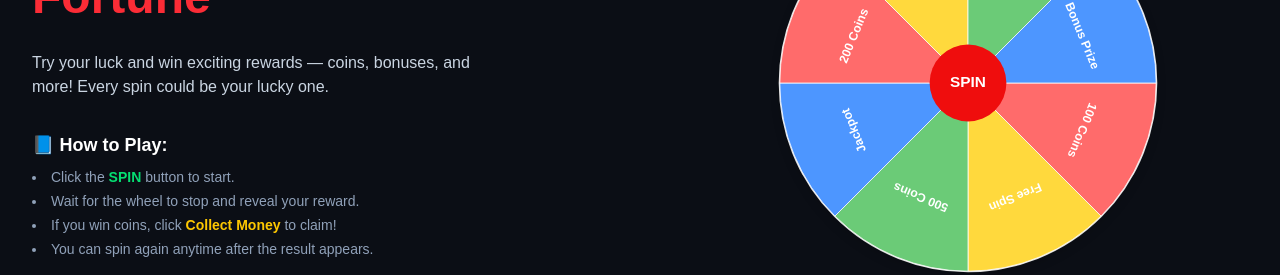
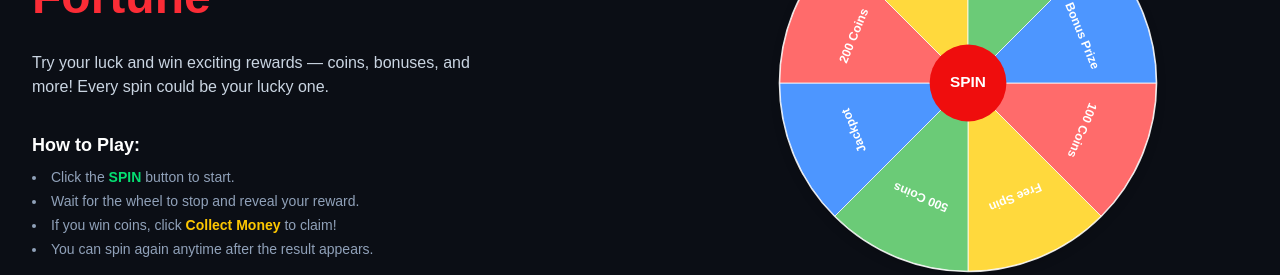
Before and after one commit to haripdbanjade/bgfrontendsagar, a Next.js app: page / in a window 1280 px wide. Shown: the part 2620-2895 px from the top of the page. Built offline with nearby package versions, Linux system fonts and the light colour scheme.

Commit message:
complete hole projeect

```diff
--- a/src/app/Component/SpinWheel.jsx
+++ b/src/app/Component/SpinWheel.jsx
@@ -84,14 +84,14 @@ export default function SpinWheel() {
   return (
     <section className="bg-[#0b0e15] flex flex-col items-center justify-center min-h-[700px] py-10 px-4 relative overflow-hidden">
       {/* Confetti animation */}
-      {showConfetti && (
+      {/* {showConfetti && (
         <div className="absolute inset-0 z-10 pointer-events-none animate-pulse">
           <div className="absolute top-10 left-10 text-5xl">🎊</div>
           <div className="absolute top-20 right-20 text-5xl">🎉</div>
           <div className="absolute bottom-10 left-1/3 text-5xl">🎈</div>
           <div className="absolute bottom-20 right-1/4 text-5xl">🎊</div>
         </div>
-      )}
+      )} */}
 
       <div className="max-w-7xl w-full grid grid-cols-1 md:grid-cols-2 gap-16 items-center relative z-20">
         {/* Left Section */}
@@ -147,7 +147,7 @@ export default function SpinWheel() {
           {/* How to Play Section */}
           <div className="mt-8 text-sm text-slate-400 max-w-md">
             <h3 className="text-lg font-semibold text-white mb-2">
-              📘 How to Play:
+               How to Play:
             </h3>
             <ul className="list-disc list-inside space-y-1">
               <li>Click the <span className="text-green-400 font-semibold">SPIN</span> button to start.</li>
```
